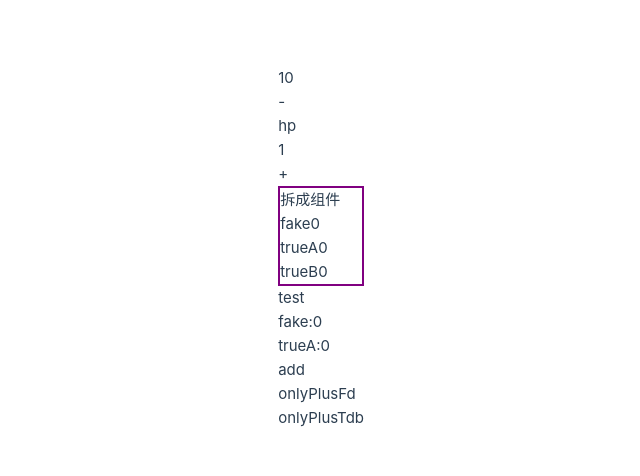
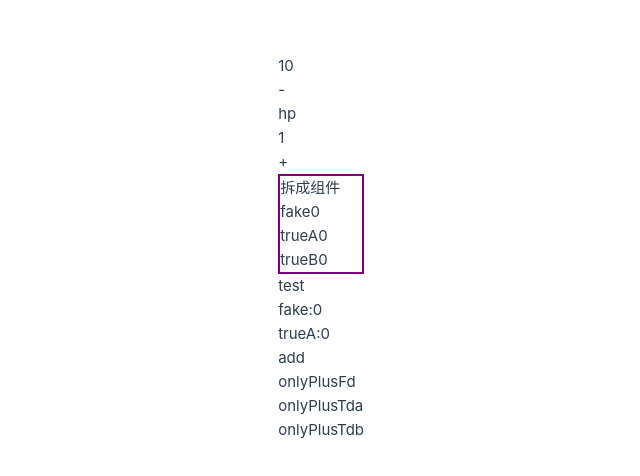
Before and after one commit to wenzhaolun/simulator, a Vue app: page / in a window 1280 px wide. Shown: the part 152-628 px from the top of the page, without its empty margins (276-916 px from the left). Built offline with nearby package versions, Linux system fonts and the light colour scheme.

Commit message:
vue3响应测试

```diff
--- a/src/App.vue
+++ b/src/App.vue
@@ -32,6 +32,10 @@ class Data {
 
   public onlyPlusFd () {
     this.fd += 1
+  }
+
+  public onlyPlusTda () {
+    this.td.a += 1
   }
 
   public onlyPlusTdb () {
@@ -99,6 +103,7 @@ onMounted(() => {
       <!-- <div>trueB:{{td.b}}</div> -->
       <div @click="data.plus">add</div>
       <div @click="data.onlyPlusFd">onlyPlusFd</div>
+      <div @click="data.onlyPlusTda">onlyPlusTda</div>
       <div @click="data.onlyPlusTdb">onlyPlusTdb</div>
     </div>
   </div>
```
